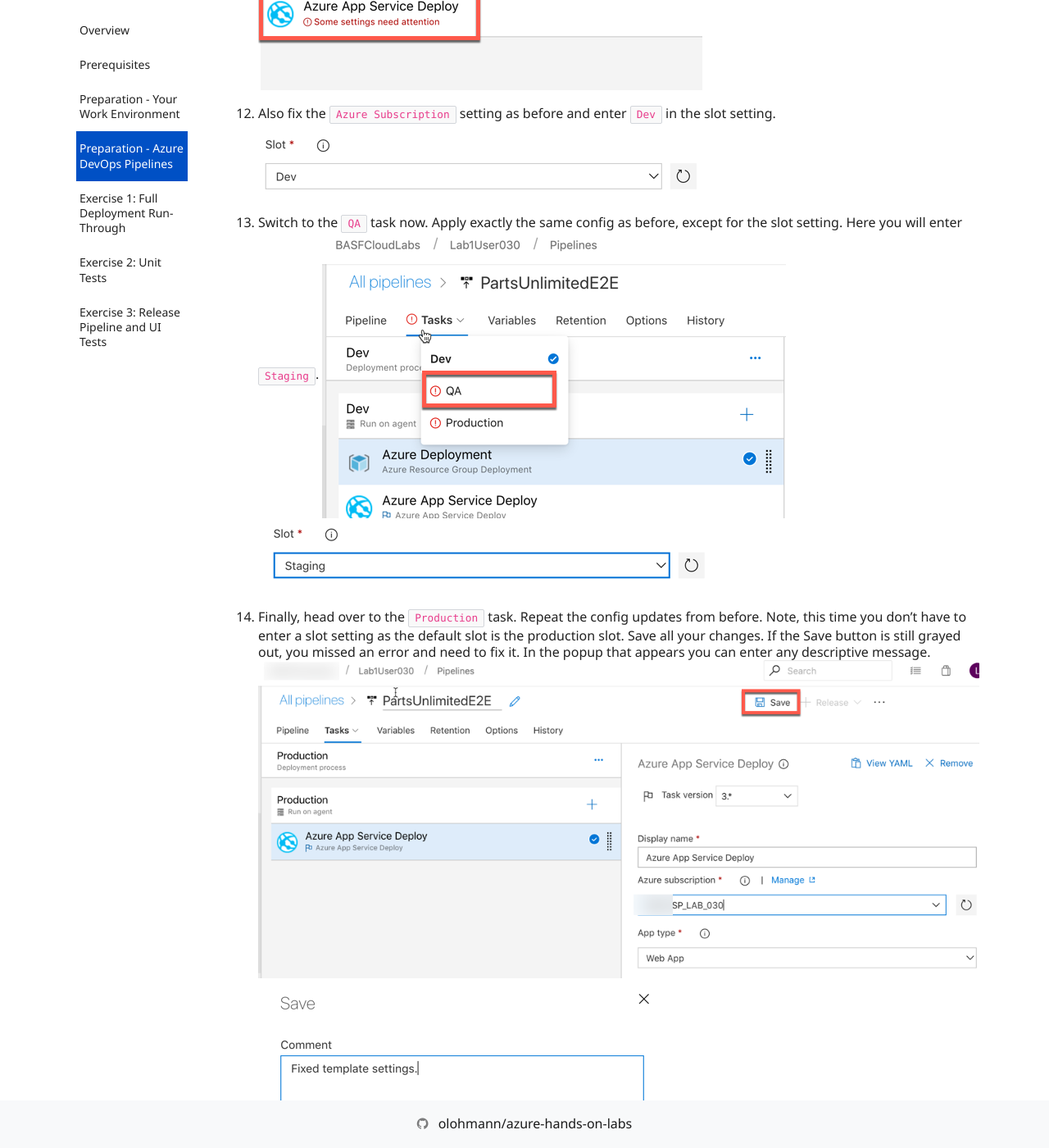
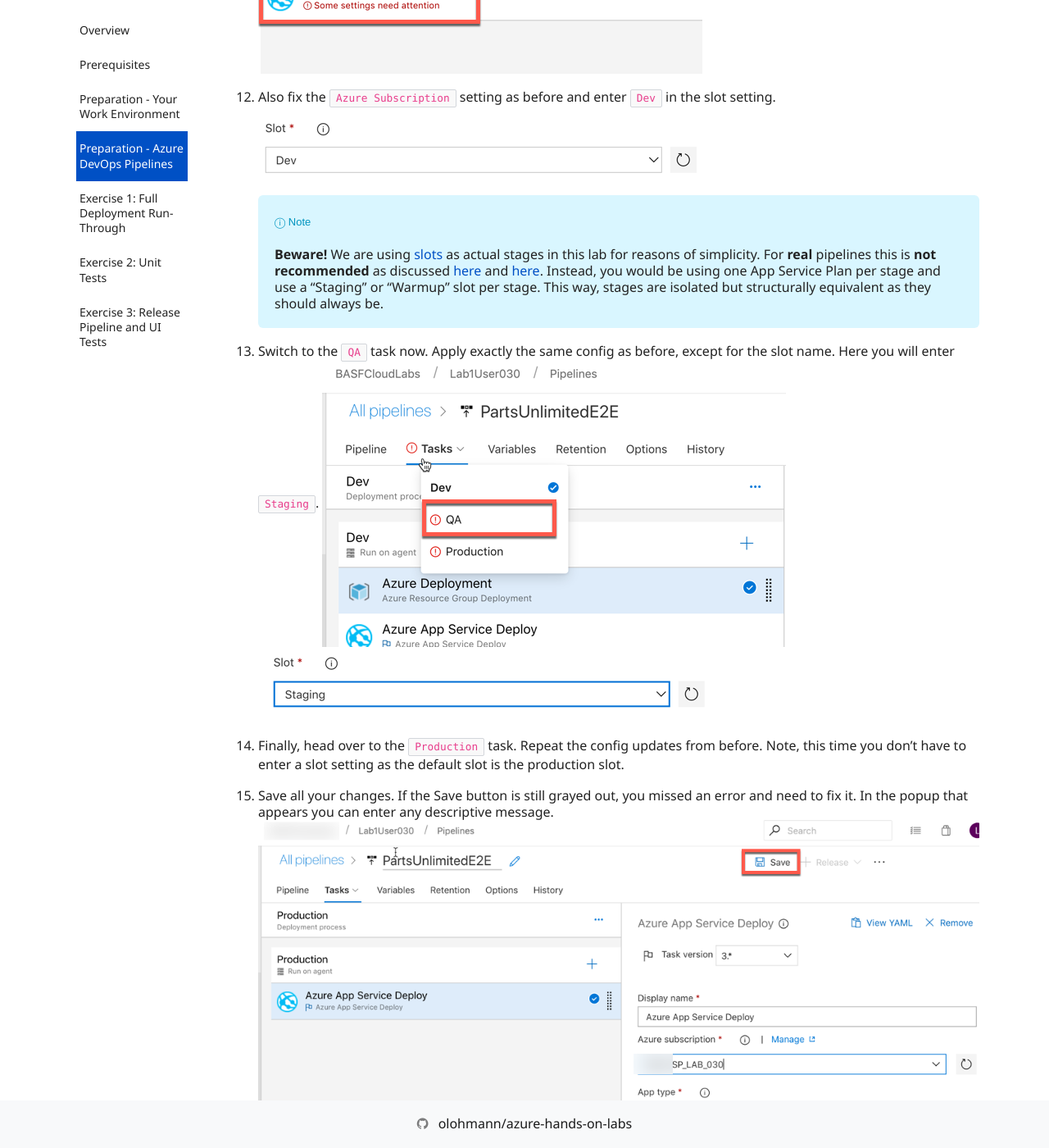
Before and after one commit to olohmann/azure-hands-on-labs, a Jekyll site: the page built from labs/08_testing/testing.md, in a window 1280 px wide and 1400 px high, scrolled down 9058 px. Shown: the whole window at 82% size. Built offline with Jekyll 4.4.1, drawn with Linux system fonts in a browser that asks for light colours; nearby versions of some CDN libraries; our own code applies the rules of GitHub Pages for plain Markdown files; comment, search, counter and statistics services are not loaded; some of the changed text lies outside the part shown.

Commit message:
adding hint for staging slot best practices

```diff
--- a/labs/08_testing/testing.md
+++ b/labs/08_testing/testing.md
@@ -79,11 +79,11 @@ In its current state, the pipeline does not yet know the specific configuration
 
 1. Change `ResourceGroupName` to e.g. `CONTOSO_RG_LAB_030` (whatever resource group was assigned to you).
 
-1. There are additional settings needed for each of the three stages ('Dev', 'QA' and 'Production'), which is why all three are currently marked with a red explanation mark. Start from left to right with the 'Dev' environment and perform the following steps for each of them.
+1. There are additional settings needed for each of the three stages ('Dev', 'QA' and 'Production'), which is why all three are currently marked with a red explanation mark. We will start from left to right and fix all of them.
 
     ![AzDevOps](./media/04-az-devops.png)
 
-1. Now select the the `Dev` stage in the `Tasks` panel.
+1. First select the the `Dev` stage in the `Tasks` tab.
 
     ![AzDevOps](./media/06-az-devops.png)
 
@@ -99,11 +99,15 @@ In its current state, the pipeline does not yet know the specific configuration
 1. Also fix the `Azure Subscription` setting as before and enter `Dev` in the slot setting.
     ![AzDevOps](./media/10-az-devops.png)
 
-1. Switch to the `QA` task now. Apply exactly the same config as before, except for the slot setting. Here you will enter `Staging`.
+    > **Beware!** We are using [slots](https://docs.microsoft.com/en-us/azure/app-service/deploy-staging-slots) as actual stages in this lab for reasons of simplicity. For **real** pipelines this is **not recommended** as discussed [here](https://docs.microsoft.com/en-us/azure/architecture/reference-architectures/app-service-web-app/basic-web-app#deployment) and [here](https://devblogs.microsoft.com/devops/considerations-on-using-deployment-slots-in-your-devops-pipeline/). Instead, you would be using one App Service Plan per stage and use a "Staging" or "Warmup" slot per stage. This way, stages are isolated but structurally equivalent as they should always be.
+
+1. Switch to the `QA` task now. Apply exactly the same config as before, except for the slot name. Here you will enter `Staging`.
     ![AzDevOps](./media/11-az-devops.png)
     ![AzDevOps](./media/12-az-devops.png)
 
-1. Finally, head over to the `Production` task. Repeat the config updates from before. Note, this time you don't have to enter a slot setting as the default slot is the production slot. Save all your changes. If the Save button is still grayed out, you missed an error and need to fix it. In the popup that appears you can enter any descriptive message.
+1. Finally, head over to the `Production` task. Repeat the config updates from before. Note, this time you don't have to enter a slot setting as the default slot is the production slot.
+
+1. Save all your changes. If the Save button is still grayed out, you missed an error and need to fix it. In the popup that appears you can enter any descriptive message.
     ![AzDevOps](./media/13-az-devops.png)
     ![AzDevOps](./media/14-az-devops.png)
 
```
